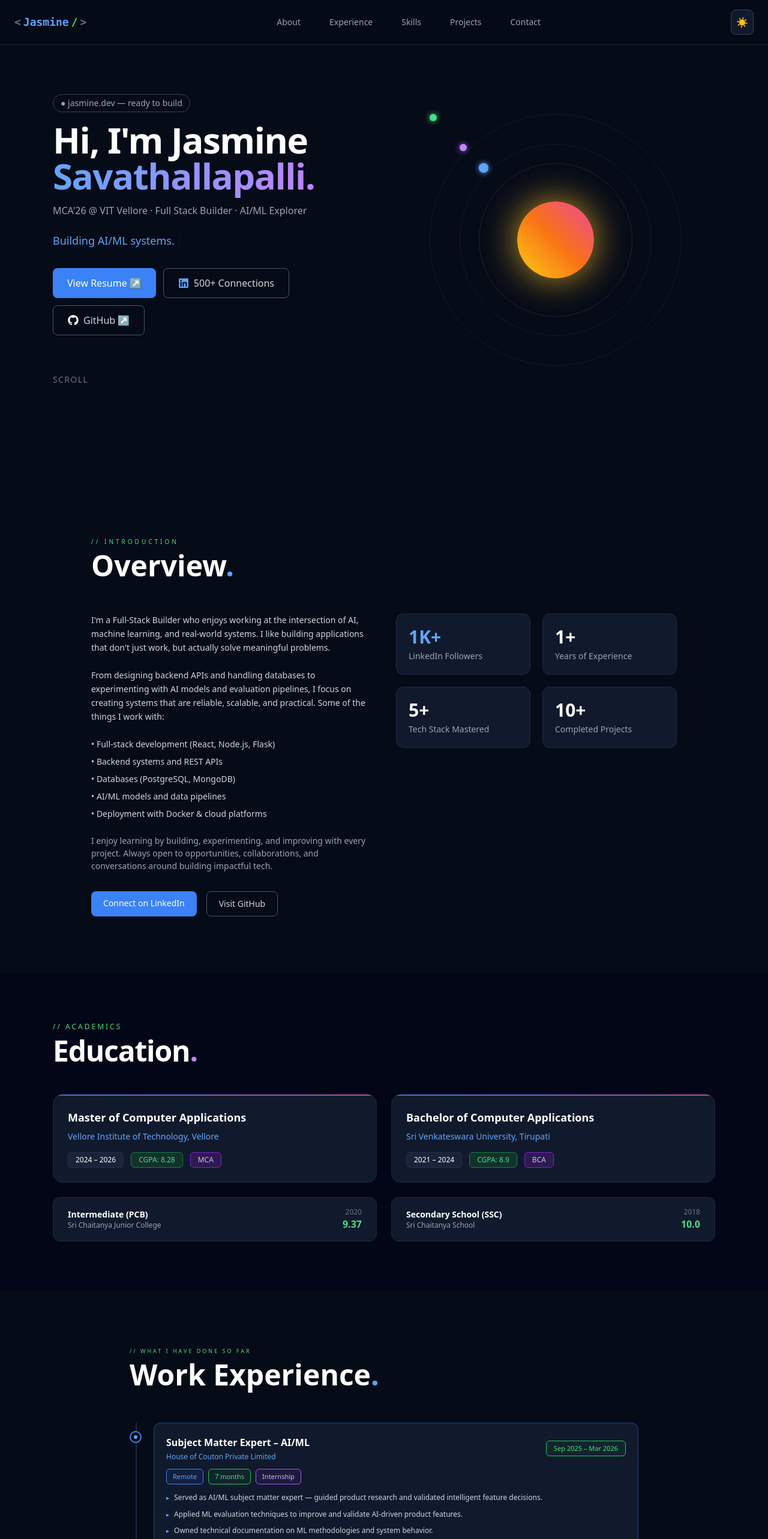
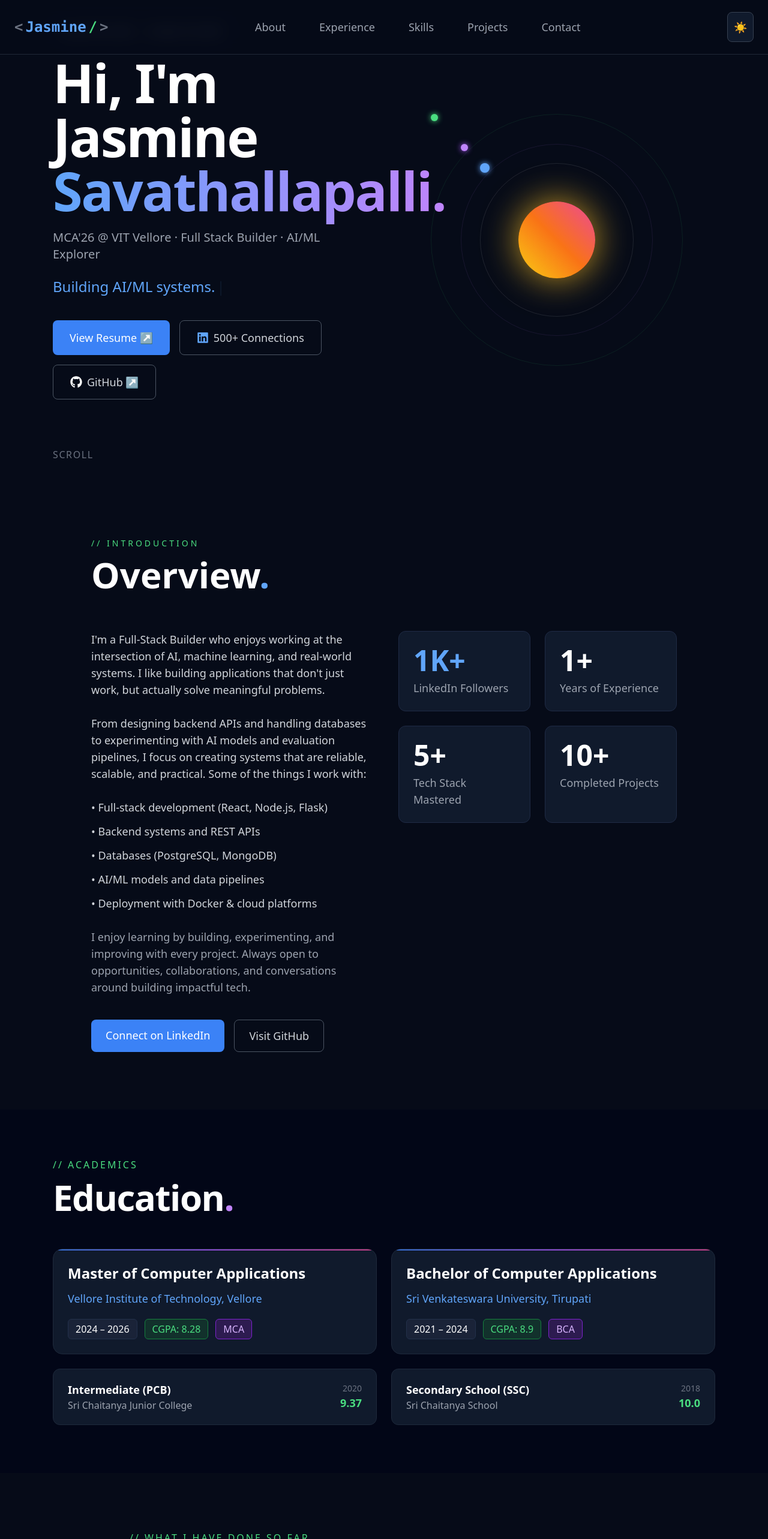
Before and after one commit to JasmineSavathallapalli/jasmine-portfolio, a React (Vite) app: page / in a window 1280 px wide. Shown: the top 2566 px of the page at 60% size. Built offline with nearby package versions, Linux system fonts and the light colour scheme.

Commit message:
increased the fon-size

```diff
--- a/src/App.jsx
+++ b/src/App.jsx
@@ -16,7 +16,6 @@ import CursorGlow from "./components/CursorGlow";
 export default function App() {
   const [resumeOpen, setResumeOpen] = useState(false);
 
-  // 🌗 Load saved theme
   useEffect(() => {
     const savedTheme = localStorage.getItem("theme");
 
@@ -57,6 +56,7 @@ export default function App() {
         bg-white text-gray-900
         dark:bg-[#060B18] dark:text-white
         transition-colors duration-300
+        text-base md:text-lg   /* 🔥 ONLY CHANGE */
       "
     >
       {/* 🌟 Cursor Glow */}
--- a/src/components/Navbar.jsx
+++ b/src/components/Navbar.jsx
@@ -4,7 +4,6 @@ export default function Navbar() {
   const [open, setOpen] = useState(false);
   const [dark, setDark] = useState(true);
 
-  // ✅ Load saved theme OR system preference
   useEffect(() => {
     const savedTheme = localStorage.getItem("theme");
 
@@ -19,7 +18,6 @@ export default function Navbar() {
     }
   }, []);
 
-  // ✅ Toggle theme
   const toggleTheme = () => {
     const newTheme = !dark;
     setDark(newTheme);
@@ -39,10 +37,10 @@ export default function Navbar() {
       bg-white/80 dark:bg-[#060B18]/80
       border-b border-gray-300 dark:border-gray-800"
     >
-      <nav className="max-w-7xl mx-auto px-6 py-4 flex items-center justify-between">
+      <nav className="max-w-7xl mx-auto px-6 py-5 flex items-center justify-between">
 
         {/* LOGO */}
-        <div className="font-mono font-bold text-lg flex items-center gap-1">
+        <div className="font-mono font-bold text-xl md:text-2xl flex items-center gap-1">
           <span className="text-gray-500">&lt;</span>
           <span className="text-blue-500 dark:text-blue-400">Jasmine</span>
           <span className="text-green-500 dark:text-green-400">/</span>
@@ -50,14 +48,14 @@ export default function Navbar() {
         </div>
 
         {/* DESKTOP LINKS */}
-        <div className="hidden md:flex items-center gap-6 text-sm
+        <div className="hidden md:flex items-center gap-8 text-base md:text-lg
           text-gray-600 dark:text-gray-400">
 
           {["about", "experience", "skills", "projects", "contact"].map((item) => (
             <a
               key={item}
               href={`#${item}`}
-              className="px-3 py-1 rounded-md transition
+              className="px-3 py-1.5 rounded-md transition
               hover:text-black dark:hover:text-white
               hover:bg-gray-200 dark:hover:bg-[#101A2C]"
             >
@@ -72,7 +70,7 @@ export default function Navbar() {
           {/* 🌗 THEME TOGGLE */}
           <button
             onClick={toggleTheme}
-            className="p-2 rounded-lg
+            className="p-2.5 text-lg rounded-lg
               bg-gray-200 dark:bg-[#101A2C]
               border border-gray-300 dark:border-gray-700
               hover:border-blue-500 transition"
@@ -85,9 +83,9 @@ export default function Navbar() {
             onClick={() => setOpen(!open)}
             className="md:hidden flex flex-col gap-1"
           >
-            <span className="w-5 h-[2px] bg-black dark:bg-white"></span>
-            <span className="w-5 h-[2px] bg-black dark:bg-white"></span>
-            <span className="w-5 h-[2px] bg-black dark:bg-white"></span>
+            <span className="w-6 h-[2px] bg-black dark:bg-white"></span>
+            <span className="w-6 h-[2px] bg-black dark:bg-white"></span>
+            <span className="w-6 h-[2px] bg-black dark:bg-white"></span>
           </button>
 
         </div>
@@ -99,8 +97,8 @@ export default function Navbar() {
           className="md:hidden
           bg-white dark:bg-[#060B18]
           border-t border-gray-300 dark:border-gray-800
-          px-6 py-4 flex flex-col gap-4
-          text-gray-700 dark:text-gray-300"
+          px-6 py-5 flex flex-col gap-5
+          text-base text-gray-700 dark:text-gray-300"
         >
           {["about", "experience", "skills", "projects", "contact"].map((item) => (
             <a key={item} href={`#${item}`} onClick={() => setOpen(false)}>
--- a/src/sections/Education.jsx
+++ b/src/sections/Education.jsx
@@ -12,11 +12,11 @@ export default function Education() {
       <div className="max-w-6xl mx-auto px-6">
 
         {/* HEADER */}
-        <p className="text-green-500 dark:text-green-400 uppercase tracking-[3px] text-xs mb-2">
+        <p className="text-green-500 dark:text-green-400 uppercase tracking-[3px] text-sm md:text-base mb-3">
           // ACADEMICS
         </p>
 
-        <h2 className="text-4xl md:text-5xl font-bold mb-12 tracking-tight">
+        <h2 className="text-5xl md:text-6xl font-bold mb-14 tracking-tight">
           Education<span className="text-purple-500 dark:text-purple-400">.</span>
         </h2>
 
@@ -24,8 +24,7 @@ export default function Education() {
         <div className="grid md:grid-cols-2 gap-6 mb-6">
 
           {/* MCA */}
-          <div
-            className="
+          <div className="
 relative
 bg-gray-100 dark:bg-[#101A2C]
 border border-gray-300 dark:border-[#1e293b]
@@ -38,20 +37,19 @@ hover:border-purple-400
 
 hover:shadow-[0_0_30px_rgba(139,92,246,0.35)]
 dark:hover:shadow-[0_0_40px_rgba(168,85,247,0.5)]
-"
-          >
+">
             <div className="absolute top-0 left-0 w-full h-[2px]
               bg-gradient-to-r from-blue-500 via-purple-500 to-pink-500 opacity-80" />
 
-            <h3 className="text-lg font-semibold mb-2">
+            <h3 className="text-xl md:text-2xl font-semibold mb-3">
               Master of Computer Applications
             </h3>
 
-            <p className="text-blue-500 dark:text-blue-400 text-sm mb-4">
+            <p className="text-blue-500 dark:text-blue-400 text-base md:text-lg mb-5">
               Vellore Institute of Technology, Vellore
             </p>
 
-            <div className="flex gap-3 text-xs">
+            <div className="flex gap-3 text-sm md:text-base">
               <span className="px-3 py-1 bg-gray-200 dark:bg-[#1A2338] rounded-md border border-gray-300 dark:border-[#22304a]">
                 2024 – 2026
               </span>
@@ -67,8 +65,7 @@ dark:hover:shadow-[0_0_40px_rgba(168,85,247,0.5)]
           </div>
 
           {/* BCA */}
-          <div
-            className="
+          <div className="
 relative
 bg-gray-100 dark:bg-[#101A2C]
 border border-gray-300 dark:border-[#1e293b]
@@ -81,20 +78,19 @@ hover:border-purple-400
 
 hover:shadow-[0_0_30px_rgba(139,92,246,0.35)]
 dark:hover:shadow-[0_0_40px_rgba(168,85,247,0.5)]
-"
-          >
+">
             <div className="absolute top-0 left-0 w-full h-[2px]
               bg-gradient-to-r from-blue-500 via-purple-500 to-pink-500 opacity-80" />
 
-            <h3 className="text-lg font-semibold mb-2">
+            <h3 className="text-xl md:text-2xl font-semibold mb-3">
               Bachelor of Computer Applications
             </h3>
 
-            <p className="text-blue-500 dark:text-blue-400 text-sm mb-4">
+            <p className="text-blue-500 dark:text-blue-400 text-base md:text-lg mb-5">
               Sri Venkateswara University, Tirupati
             </p>
 
-            <div className="flex gap-3 text-xs">
+            <div className="flex gap-3 text-sm md:text-base">
               <span className="px-3 py-1 bg-gray-200 dark:bg-[#1A2338] rounded-md border border-gray-300 dark:border-[#22304a]">
                 2021 – 2024
               </span>
@@ -115,52 +111,48 @@ dark:hover:shadow-[0_0_40px_rgba(168,85,247,0.5)]
         <div className="grid md:grid-cols-2 gap-6">
 
           {/* INTERMEDIATE */}
-          <div
-            className="
+          <div className="
               flex justify-between items-center
               bg-gray-100 dark:bg-[#101A2C]
               border border-gray-300 dark:border-[#1e293b]
-              rounded-xl px-6 py-4
-            "
-          >
+              rounded-xl px-6 py-5
+            ">
             <div>
-              <h4 className="text-sm font-semibold">
+              <h4 className="text-base md:text-lg font-semibold">
                 Intermediate (PCB)
               </h4>
 
-              <p className="text-gray-500 dark:text-gray-400 text-xs">
+              <p className="text-gray-500 dark:text-gray-400 text-sm md:text-base">
                 Sri Chaitanya Junior College
               </p>
             </div>
 
             <div className="text-right">
-              <p className="text-xs text-gray-500">2020</p>
-              <p className="text-green-600 dark:text-green-400 font-semibold">9.37</p>
+              <p className="text-sm text-gray-500">2020</p>
+              <p className="text-green-600 dark:text-green-400 text-base md:text-lg font-semibold">9.37</p>
             </div>
           </div>
 
           {/* SSC */}
-          <div
-            className="
+          <div className="
               flex justify-between items-center
               bg-gray-100 dark:bg-[#101A2C]
               border border-gray-300 dark:border-[#1e293b]
-              rounded-xl px-6 py-4
-            "
-          >
+              rounded-xl px-6 py-5
+            ">
             <div>
-              <h4 className="text-sm font-semibold">
+              <h4 className="text-base md:text-lg font-semibold">
                 Secondary School (SSC)
               </h4>
 
-              <p className="text-gray-500 dark:text-gray-400 text-xs">
+              <p className="text-gray-500 dark:text-gray-400 text-sm md:text-base">
                 Sri Chaitanya School
               </p>
             </div>
 
             <div className="text-right">
-              <p className="text-xs text-gray-500">2018</p>
-              <p className="text-green-600 dark:text-green-400 font-semibold">10.0</p>
+              <p className="text-sm text-gray-500">2018</p>
+              <p className="text-green-600 dark:text-green-400 text-base md:text-lg font-semibold">10.0</p>
             </div>
           </div>
 
--- a/src/sections/Experience.jsx
+++ b/src/sections/Experience.jsx
@@ -67,11 +67,11 @@ export default function Experience() {
       text-gray-900 dark:text-white"
     >
       {/* TITLE */}
-      <p className="text-green-500 dark:text-green-400 text-[9px] tracking-[3px] mb-2">
+      <p className="text-green-500 dark:text-green-400 text-sm md:text-base tracking-[3px] mb-3">
         // WHAT I HAVE DONE SO FAR
       </p>
 
-      <h2 className="text-4xl md:text-5xl font-bold mb-14">
+      <h2 className="text-5xl md:text-6xl font-bold mb-16">
         Work Experience<span className="text-blue-500 dark:text-blue-400">.</span>
       </h2>
 
@@ -90,7 +90,7 @@ export default function Experience() {
             hidden: {},
             show: { transition: { staggerChildren: 0.25 } },
           }}
-          className="space-y-10"
+          className="space-y-12"
         >
           {experiences.map((exp, index) => (
             <motion.div
@@ -105,12 +105,12 @@ export default function Experience() {
                 whileInView={{ scale: 1 }}
                 transition={{ duration: 0.4 }}
                 className="
-                  absolute left-0 top-3.5 w-5 h-5 rounded-full border-2 border-blue-500
+                  absolute left-0 top-4 w-5 h-5 rounded-full border-2 border-blue-500
                   bg-white dark:bg-[#060B18]
                   flex items-center justify-center
                 "
               >
-                <div className="w-1.5 h-1.5 bg-blue-400 rounded-full"></div>
+                <div className="w-2 h-2 bg-blue-400 rounded-full"></div>
               </motion.div>
 
               {/* CARD */}
@@ -118,7 +118,7 @@ export default function Experience() {
                 className="
                   bg-gray-100 dark:bg-[#101A2C]
                   border border-gray-300 dark:border-blue-500/40
-                  rounded-xl p-5
+                  rounded-xl p-6
                   transition duration-300
                   hover:border-blue-400
                   hover:shadow-[0_0_18px_rgba(59,130,246,0.25)]
@@ -127,19 +127,19 @@ export default function Experience() {
               >
 
                 {/* HEADER */}
-                <div className="flex flex-col md:flex-row md:items-center md:justify-between mb-3">
+                <div className="flex flex-col md:flex-row md:items-center md:justify-between mb-4">
                   <div>
-                    <h3 className="text-base font-semibold">
+                    <h3 className="text-lg md:text-xl font-semibold">
                       {exp.role}
                     </h3>
 
-                    <p className="text-blue-500 dark:text-blue-400 text-xs mt-1">
+                    <p className="text-blue-500 dark:text-blue-400 text-sm md:text-base mt-1">
                       {exp.company}
                     </p>
                   </div>
 
                   <span className="
-                    mt-2 md:mt-0 text-[11px] px-3 py-1 rounded-md border
+                    mt-2 md:mt-0 text-sm px-3 py-1 rounded-md border
                     border-green-400 dark:border-green-500
                     text-green-600 dark:text-green-400
                     bg-green-100 dark:bg-green-900/20
@@ -149,12 +149,12 @@ export default function Experience() {
                 </div>
 
                 {/* TAGS */}
-                <div className="flex flex-wrap gap-2 mb-3 text-[11px]">
+                <div className="flex flex-wrap gap-2 mb-4 text-sm">
                   {exp.tags.map((tag, i) => (
                     <span
                       key={i}
                       className={`
-                        px-2.5 py-1 rounded-md border
+                        px-3 py-1 rounded-md border
                         ${
                           tag === "Remote"
                             ? "border-blue-400 text-blue-600 bg-blue-100 dark:border-blue-500 dark:text-blue-400 dark:bg-blue-900/20"
@@ -170,10 +170,10 @@ export default function Experience() {
                 </div>
 
                 {/* POINTS */}
-                <ul className="space-y-2 text-xs text-gray-700 dark:text-gray-300 leading-relaxed">
+                <ul className="space-y-3 text-sm md:text-base text-gray-700 dark:text-gray-300 leading-relaxed">
                   {exp.points.map((point, i) => (
                     <li key={i} className="flex gap-2">
-                      <span className="text-blue-500 dark:text-blue-400 mt-[2px] text-[10px]">▸</span>
+                      <span className="text-blue-500 dark:text-blue-400 mt-[3px] text-sm">▸</span>
                       {point}
                     </li>
                   ))}
--- a/src/sections/Hero.jsx
+++ b/src/sections/Hero.jsx
@@ -4,26 +4,25 @@ import { FaLinkedin, FaGithub } from "react-icons/fa";
 
 export default function Hero({ setResumeOpen }) {
   return (
+    <section className="relative min-h-screen flex items-center justify-center max-w-6xl mx-auto px-6 text-gray-900 dark:text-white">
 
-      <section className="relative min-h-screen flex items-center justify-center max-w-6xl mx-auto px-6 text-gray-900 dark:text-white">
-
-      <div className="grid md:grid-cols-2 gap-10 items-center w-full">
+      <div className="grid md:grid-cols-2 gap-12 items-center w-full">
 
         {/* LEFT CONTENT */}
         <div>
 
           {/* TAG */}
           <div className="
-            mb-4 text-sm
+            mb-5 text-base md:text-lg
             text-gray-500 dark:text-gray-400
             border border-gray-300 dark:border-gray-700
-            inline-block px-3 py-1 rounded-full
+            inline-block px-4 py-1.5 rounded-full
           ">
             ● jasmine.dev — ready to build
           </div>
 
           {/* TITLE */}
-          <h1 className="text-5xl md:text-6xl font-bold leading-tight tracking-tight">
+          <h1 className="text-7xl md:text-8xl lg:text-[90px] font-bold leading-tight tracking-tight">
             Hi, I'm Jasmine <br />
             <span className="bg-gradient-to-r from-blue-400 to-purple-400 bg-clip-text text-transparent">
               Savathallapalli.
@@ -31,12 +30,12 @@ export default function Hero({ setResumeOpen }) {
           </h1>
 
           {/* SUBTEXT */}
-          <p className="text-gray-500 dark:text-gray-400 mt-4">
+          <p className="text-gray-500 dark:text-gray-400 mt-5 text-lg md:text-xl">
             MCA'26 @ VIT Vellore · Full Stack Builder · AI/ML Explorer
           </p>
 
           {/* TYPEWRITER */}
-          <p className="text-blue-500 dark:text-blue-400 mt-6 text-lg font-medium h-[28px]">
+          <p className="text-blue-500 dark:text-blue-400 mt-6 text-xl md:text-2xl font-medium h-[32px]">
             <Typewriter
               words={[
                 "Building full-stack web apps.",
@@ -53,12 +52,12 @@ export default function Hero({ setResumeOpen }) {
           </p>
 
           {/* BUTTONS */}
-          <div className="flex gap-3 mt-8 flex-wrap">
+          <div className="flex gap-4 mt-10 flex-wrap">
 
             <button
               onClick={() => setResumeOpen(true)}
               className="
-                bg-blue-500 text-white px-6 py-3 rounded-lg
+                bg-blue-500 text-white px-7 py-3.5 text-lg rounded-lg
                 hover:bg-blue-600 transition
               "
             >
@@ -71,12 +70,12 @@ export default function Hero({ setResumeOpen }) {
               className="
                 flex items-center gap-2
                 border border-gray-400 dark:border-gray-600
-                text-gray-700 dark:text-gray-300
-                px-6 py-3 rounded-lg
+                text-gray-700 dark:text-gray-300 text-lg
+                px-7 py-3.5 rounded-lg
                 hover:border-blue-400 transition
               "
             >
-              <FaLinkedin className="text-blue-500 dark:text-blue-400 text-lg" />
+              <FaLinkedin className="text-blue-500 dark:text-blue-400 text-xl" />
               500+ Connections
             </a>
 
@@ -86,19 +85,19 @@ export default function Hero({ setResumeOpen }) {
               className="
                 flex items-center gap-2
                 border border-gray-400 dark:border-gray-600
-                text-gray-700 dark:text-gray-300
-                px-6 py-3 rounded-lg
+                text-gray-700 dark:text-gray-300 text-lg
+                px-7 py-3.5 rounded-lg
                 hover:border-blue-400 transition
               "
             >
-              <FaGithub className="text-black dark:text-white text-lg" />
+              <FaGithub className="text-black dark:text-white text-xl" />
               GitHub ↗
             </a>
 
           </div>
 
           {/* SCROLL TEXT */}
-          <div className="mt-16 text-gray-500 dark:text-gray-500 text-sm tracking-widest">
+          <div className="mt-20 text-gray-500 dark:text-gray-500 text-base tracking-widest">
             SCROLL
           </div>
 
--- a/src/sections/Overview.jsx
+++ b/src/sections/Overview.jsx
@@ -7,33 +7,33 @@ export default function Overview() {
     >
 
       {/* HEADER */}
-      <p className="text-green-500 dark:text-green-400 tracking-[4px] text-[10px] mb-2">
+      <p className="text-green-500 dark:text-green-400 tracking-[4px] text-xs md:text-sm mb-3">
         // INTRODUCTION
       </p>
 
-      <h2 className="text-4xl md:text-5xl font-bold mb-14">
+      <h2 className="text-5xl md:text-6xl font-bold mb-16">
         Overview<span className="text-blue-500 dark:text-blue-400">.</span>
       </h2>
 
       {/* MAIN GRID */}
-      <div className="grid md:grid-cols-2 gap-10 items-start">
+      <div className="grid md:grid-cols-2 gap-12 items-start">
 
         {/* LEFT CONTENT */}
         <div>
-          <p className="text-gray-700 dark:text-gray-300 leading-relaxed text-[14px] mb-6">
+          <p className="text-gray-700 dark:text-gray-300 leading-relaxed text-base md:text-lg mb-7">
             I'm a Full-Stack Builder who enjoys working at the intersection of AI,
             machine learning, and real-world systems. I like building applications that
             don't just work, but actually solve meaningful problems.
           </p>
 
-          <p className="text-gray-700 dark:text-gray-300 leading-relaxed text-[14px] mb-6">
+          <p className="text-gray-700 dark:text-gray-300 leading-relaxed text-base md:text-lg mb-7">
             From designing backend APIs and handling databases to experimenting with AI models and evaluation pipelines,
             I focus on creating systems that are reliable, scalable, and practical.
             Some of the things I work with:
           </p>
 
           {/* SKILLS LIST */}
-          <ul className="text-gray-700 dark:text-gray-300 text-[14px] space-y-2 mb-6">
+          <ul className="text-gray-700 dark:text-gray-300 text-base md:text-lg space-y-3 mb-7">
             <li>• Full-stack development (React, Node.js, Flask)</li>
             <li>• Backend systems and REST APIs</li>
             <li>• Databases (PostgreSQL, MongoDB)</li>
@@ -41,7 +41,7 @@ export default function Overview() {
             <li>• Deployment with Docker & cloud platforms</li>
           </ul>
 
-          <p className="text-gray-500 dark:text-gray-400 text-[14px] mb-8">
+          <p className="text-gray-500 dark:text-gray-400 text-base md:text-lg mb-10">
             I enjoy learning by building, experimenting, and improving with every project.
             Always open to opportunities, collaborations, and conversations around building impactful tech.
           </p>
@@ -51,7 +51,7 @@ export default function Overview() {
             <a
               href="https://www.linkedin.com/in/jasminesavathallapalli"
               target="_blank"
-              className="px-5 py-2.5 bg-blue-500 hover:bg-blue-600 transition rounded-lg text-sm font-medium text-white"
+              className="px-6 py-3 text-base md:text-lg bg-blue-500 hover:bg-blue-600 transition rounded-lg font-medium text-white"
             >
               Connect on LinkedIn
             </a>
@@ -60,7 +60,7 @@ export default function Overview() {
               href="https://github.com/JasmineSavathallapalli"
               target="_blank"
               className="
-                px-5 py-2.5 rounded-lg text-sm
+                px-6 py-3 rounded-lg text-base md:text-lg
                 border border-gray-400 dark:border-gray-600
                 text-gray-700 dark:text-gray-300
                 hover:border-blue-400 transition
@@ -72,9 +72,8 @@ export default function Overview() {
         </div>
 
         {/* RIGHT STATS */}
-        <div className="grid grid-cols-2 gap-5">
+        <div className="grid grid-cols-2 gap-6">
 
-          {/* CARD STYLE (reused) */}
           {[
             { value: "1K+", label: "LinkedIn Followers", color: "text-blue-500 dark:text-blue-400" },
             { value: "1+", label: "Years of Experience" },
@@ -86,17 +85,17 @@ export default function Overview() {
               className="
                 bg-gray-100 dark:bg-[#101A2C]
                 border border-gray-300 dark:border-[#1f2a44]
-                p-5 rounded-xl
+                p-6 rounded-xl
                 hover:border-blue-400
                 hover:shadow-[0_0_25px_rgba(59,130,246,0.25)]
                 transition-all duration-300
               "
             >
-              <p className={`text-3xl font-bold ${item.color || "text-gray-900 dark:text-white"}`}>
+              <p className={`text-4xl md:text-5xl font-bold ${item.color || "text-gray-900 dark:text-white"}`}>
                 {item.value}
               </p>
 
-              <p className="text-gray-500 dark:text-gray-400 text-sm mt-1">
+              <p className="text-gray-500 dark:text-gray-400 text-base md:text-lg mt-2">
                 {item.label}
               </p>
             </div>
```
Also changed, not shown: src/components/Footer.jsx (+9 -9 lines), src/components/ScrollIndicator.jsx (deleted, +0 -9 lines), src/sections/Contact.jsx (+21 -19 lines), src/sections/Principles.jsx (+11 -11 lines), src/sections/Projects.jsx (+10 -10 lines), src/sections/TechStack.jsx (+8 -9 lines).
